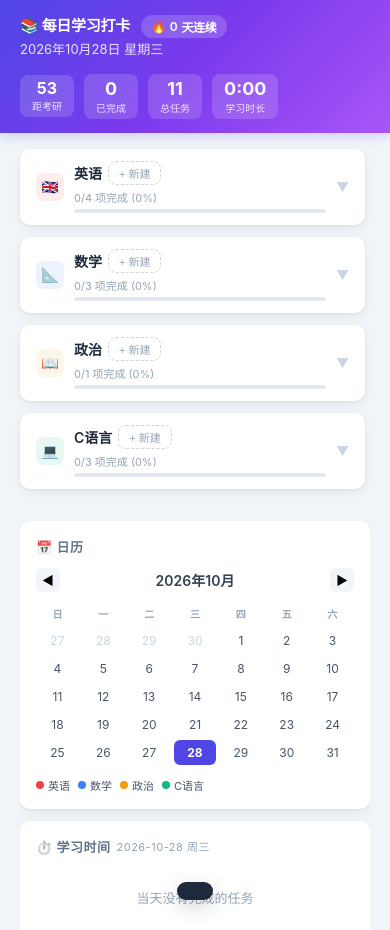
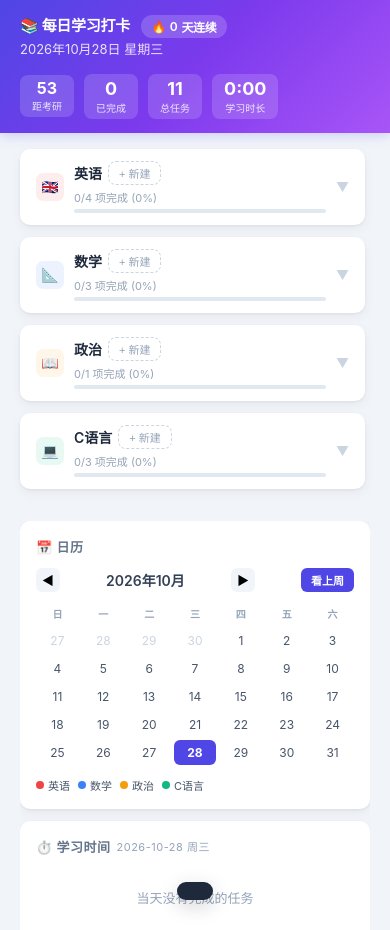
Before and after one commit to YxxY1216/study-checkin-enhanced, a plain HTML site: page index.html in a window 390 px wide. Shown: the top 930 px of the page. Drawn offline with Linux system fonts and the light colour scheme.

Commit message:
feat: add week view mode to calendar for browsing previous week records

```diff
--- a/index.html
+++ b/index.html
@@ -282,6 +282,7 @@
 
         /* Calendar */
         .cal-nav { display: flex; align-items: center; justify-content: space-between; margin-bottom: 10px; }
+        .cal-nav-left { display: flex; align-items: center; gap: 6px; }
         .cal-nav-btn {
             background: var(--gray-100); border: none; border-radius: 6px;
             width: 24px; height: 24px; cursor: pointer; font-size: 12px;
@@ -290,6 +291,13 @@
         }
         .cal-nav-btn:hover { background: var(--gray-200); }
         .cal-month-label { font-size: 14px; font-weight: 600; color: var(--gray-700); }
+        .cal-week-btn {
+            background: var(--primary); color: white; border: none; border-radius: 6px;
+            padding: 4px 10px; font-size: 11px; font-weight: 600; cursor: pointer;
+            transition: background 0.15s;
+        }
+        .cal-week-btn:hover { background: #4338CA; }
+        .cal-week-btn.active { background: #7C3AED; box-shadow: 0 0 0 2px rgba(124,58,237,0.3); }
         .cal-grid { display: grid; grid-template-columns: repeat(7, 1fr); gap: 3px; }
         .cal-day-header {
             text-align: center; font-size: 10px; font-weight: 600;
@@ -471,6 +479,7 @@
                 <button class="cal-nav-btn" onclick="changeMonth(-1)">◀</button>
                 <span class="cal-month-label" id="calMonthLabel"></span>
                 <button class="cal-nav-btn" onclick="changeMonth(1)">▶</button>
+                <button class="cal-week-btn" id="weekBtn" onclick="toggleWeekView()">看上周</button>
             </div>
             <div class="cal-grid" id="calGrid"></div>
             <div class="legend" id="calLegend"></div>
@@ -566,6 +575,7 @@ const SUBJECTS = [
 
 let calYear, calMonth, selectedDate;
 let trendRange = 7;
+let weekViewMode = false; // 是否处于"看上周"模式
 
 // Exam date: 考研 usually Dec 20-22
 const EXAM_DATE = new Date('2026-12-20');
@@ -987,18 +997,49 @@ function changeMonth(delta) {
 
 function renderCal() {
     const label = document.getElementById('calMonthLabel');
-    label.textContent = `${calYear}年${calMonth+1}月`;
-
     const history = loadHistory();
     const historyMap = {};
     history.forEach(h => { historyMap[h.date] = h; });
 
+    const weekdays = ['日','一','二','三','四','五','六'];
+    const grid = document.getElementById('calGrid');
+
+    if(weekViewMode){
+        // Week view: show 7 days starting from the previous Sunday
+        const today = new Date();
+        const todayStr = todayKey();
+        const dayOfWeek = today.getDay(); // 0=Sun
+        const lastSunday = new Date(today);
+        lastSunday.setDate(today.getDate() - dayOfWeek);
+
+        const weekDates = [];
+        for(let i=0;i<7;i++){
+            const d = new Date(lastSunday);
+            d.setDate(lastSunday.getDate() + i);
+            weekDates.push(d.toISOString().slice(0,10));
+        }
+
+        // Highlight the selected date
+        const selIdx = weekDates.indexOf(selectedDate);
+
+        let html = weekdays.map(d=>`<div class="cal-day-header">${d}</div>`).join('');
+        weekDates.forEach((ds,i) => {
+            const dateObj = new Date(ds+'T00:00:00');
+            const day = dateObj.getDate();
+            const isToday = ds===todayStr;
+            const hasData = historyMap[ds]&&Object.values(historyMap[ds].data).some(d=>d.completed);
+            const isSelected = i===selIdx;
+            html += `<div class="cal-day${isToday?' today':''}${hasData&&!isToday?' has-data':''}${isSelected&&!isToday?' selected':''}" onclick="selectDate('${ds}')">${day}</div>`;
+        });
+        label.textContent = '上周学习记录';
+        grid.innerHTML = html;
+    } else {
+        // Month view (original)
+        label.textContent = `${calYear}年${calMonth+1}月`;
         const firstDay = new Date(calYear, calMonth, 1).getDay();
         const daysInMonth = new Date(calYear, calMonth+1, 0).getDate();
         const todayStr = todayKey();
 
-    const grid = document.getElementById('calGrid');
-    const weekdays = ['日','一','二','三','四','五','六'];
         let html = weekdays.map(d=>`<div class="cal-day-header">${d}</div>`).join('');
 
         const prevDays = new Date(calYear, calMonth, 0).getDate();
@@ -1029,6 +1070,7 @@ function renderCal() {
         }
 
         grid.innerHTML = html;
+    }
     renderLegend();
 }
 
@@ -1036,6 +1078,35 @@ function selectDate(ds) {
     selectedDate = ds;
     renderCal();
     renderChart(ds);
+}
+
+function toggleWeekView() {
+    weekViewMode = !weekViewMode;
+    const btn = document.getElementById('weekBtn');
+    if(weekViewMode){
+        btn.textContent = '看本月';
+        btn.classList.add('active');
+        // Set calYear/calMonth to this week's month
+        const now = new Date();
+        calYear = now.getFullYear();
+        calMonth = now.getMonth();
+        // Select the start of last week (last Monday)
+        const today = new Date();
+        const dayOfWeek = today.getDay() || 7; // 1=Mon..7=Sun
+        const lastMonday = new Date(today);
+        lastMonday.setDate(today.getDate() - dayOfWeek - 6);
+        calYear = lastMonday.getFullYear();
+        calMonth = lastMonday.getMonth();
+        selectedDate = todayKey();
+    } else {
+        btn.textContent = '看上周';
+        btn.classList.remove('active');
+        const now = new Date();
+        calYear = now.getFullYear();
+        calMonth = now.getMonth();
+        selectedDate = todayKey();
+    }
+    renderCal();
 }
 
 function renderLegend() {
```
Lines whose indentation alone changed are shown as unchanged.
